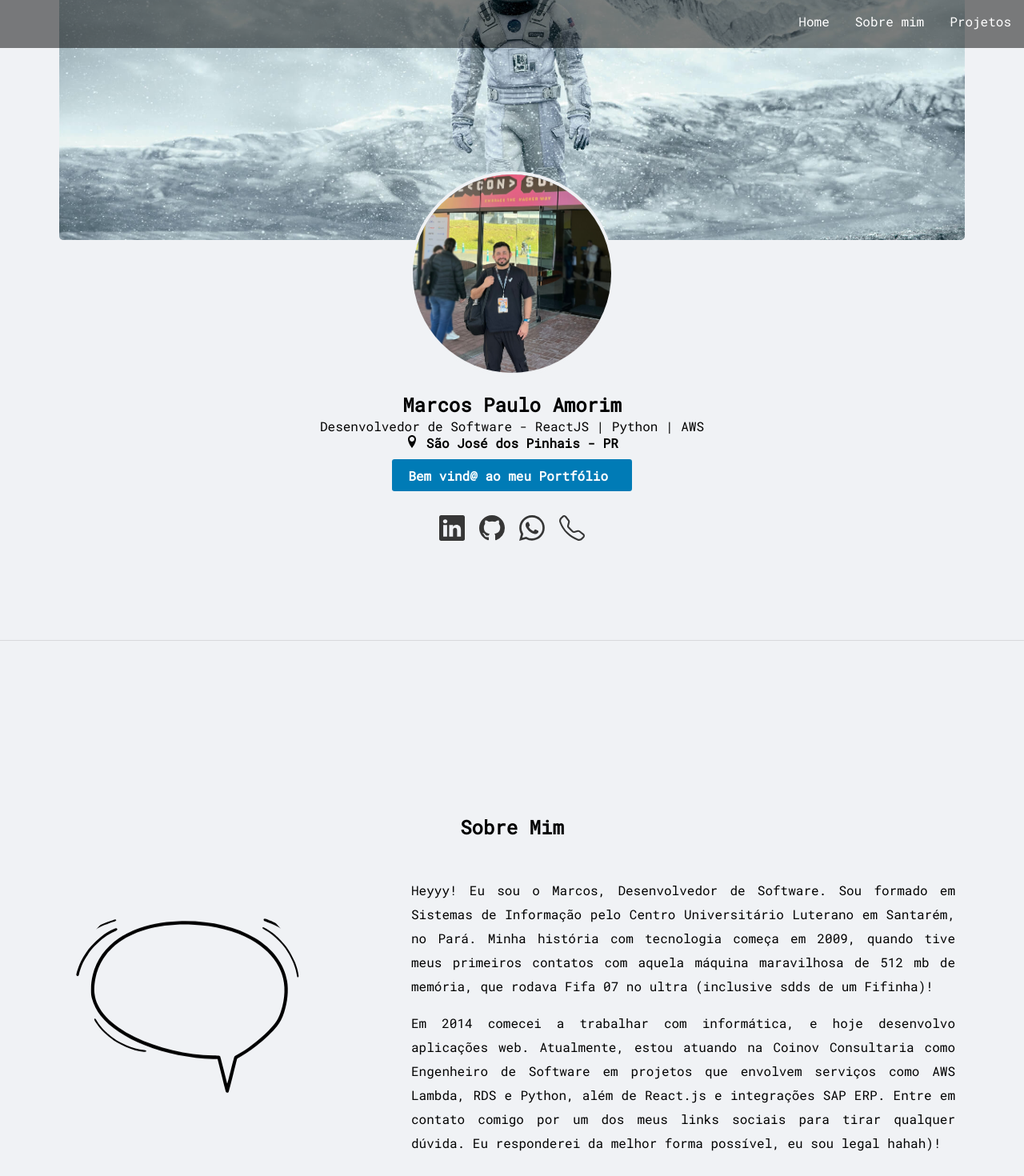
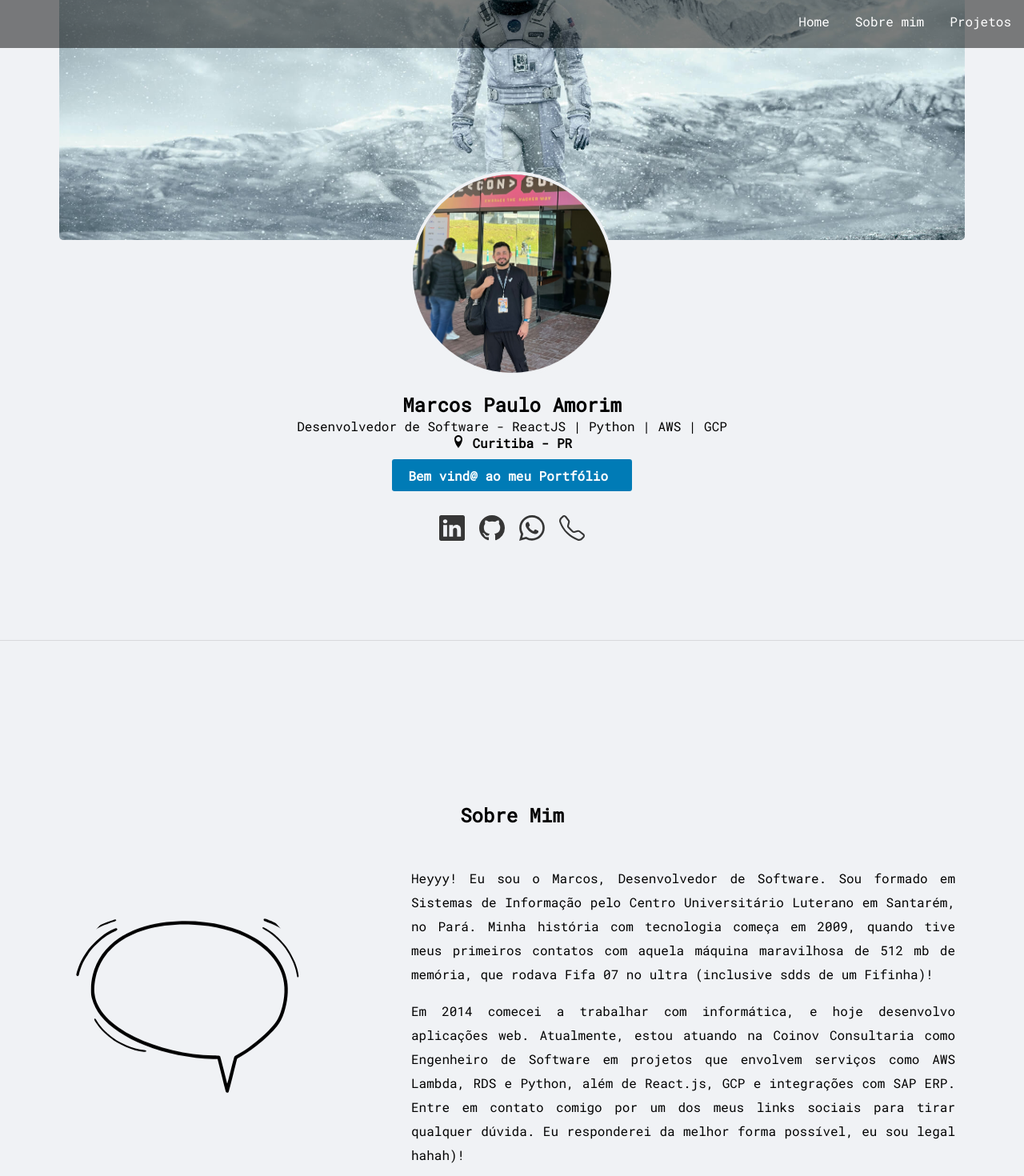
Before and after one commit to mstarkRules/portfolio-react, a React (Create React App) app: page / in a window 1280 px wide. Shown: the top 1470 px of the page at 80% size. Built offline with nearby package versions, Linux system fonts and the light colour scheme.

Commit message:
style: update profile information and social link in PerfilSection and SocialBar components

```diff
--- a/src/components/PerfilSection/index.tsx
+++ b/src/components/PerfilSection/index.tsx
@@ -1,4 +1,3 @@
-import { SocialItem } from "../SocialItem";
 import { Container } from "./styles";
 import { ImLocation } from "react-icons/im";
 import { SocialBar } from "../SocialBar";
@@ -7,9 +6,9 @@ export function PerfilSection() {
   return (
     <Container>
       <h1>Marcos Paulo Amorim</h1>
-      <p>Desenvolvedor de Software - ReactJS | Python | AWS</p>
+      <p>Desenvolvedor de Software - ReactJS | Python | AWS | GCP</p>
       <strong>
-        <ImLocation /> São José dos Pinhais - PR
+        <ImLocation /> Curitiba - PR
       </strong>
       <WelcomeText />
       <SocialBar />
--- a/src/components/SocialBar/index.tsx
+++ b/src/components/SocialBar/index.tsx
@@ -23,7 +23,7 @@ export function SocialBar() {
         icon="BsWhatsapp"
         type="whatsapp"
         title="send message on WhatsApp"
-        link="https://wa.me/5593991653757"
+        link="https://wa.me/5541988993521"
       />
       <SocialItem
         size="medium"
--- a/src/data/content.ts
+++ b/src/data/content.ts
@@ -3,6 +3,6 @@ export const content = {
   ocupation: "Desenvolvedor Front-end - ReactJS",
   location: "Curitiba - PR",
   about:
-    "Heyyy! Eu sou o Marcos, Desenvolvedor de Software. Sou formado em Sistemas de Informação pelo Centro Universitário Luterano em Santarém, no Pará. Minha história com tecnologia começa em 2009, quando tive meus primeiros contatos com aquela máquina maravilhosa de 512 mb de memória, que rodava Fifa 07 no ultra (inclusive sdds de um Fifinha)! Em 2014 comecei a trabalhar com informática, e hoje desenvolvo aplicações web. Atualmente, estou atuando na Coinov Consultaria como Engenheiro de Software em projetos que envolvem serviços como AWS Lambda, RDS e Python, além de React.js e integrações SAP ERP. Entre em contato comigo por um dos meus links sociais para tirar qualquer dúvida. Eu responderei da melhor forma possível, eu sou legal hahah",
+    "Heyyy! Eu sou o Marcos, Desenvolvedor de Software. Sou formado em Sistemas de Informação pelo Centro Universitário Luterano em Santarém, no Pará. Minha história com tecnologia começa em 2009, quando tive meus primeiros contatos com aquela máquina maravilhosa de 512 mb de memória, que rodava Fifa 07 no ultra (inclusive sdds de um Fifinha)! Em 2014 comecei a trabalhar com informática, e hoje desenvolvo aplicações web. Atualmente, estou atuando na Coinov Consultaria como Engenheiro de Software em projetos que envolvem serviços como AWS Lambda, RDS e Python, além de React.js, GCP e integrações com SAP ERP. Entre em contato comigo por um dos meus links sociais para tirar qualquer dúvida. Eu responderei da melhor forma possível, eu sou legal hahah",
   email: "markstm10@gmail.com",
 };
```
